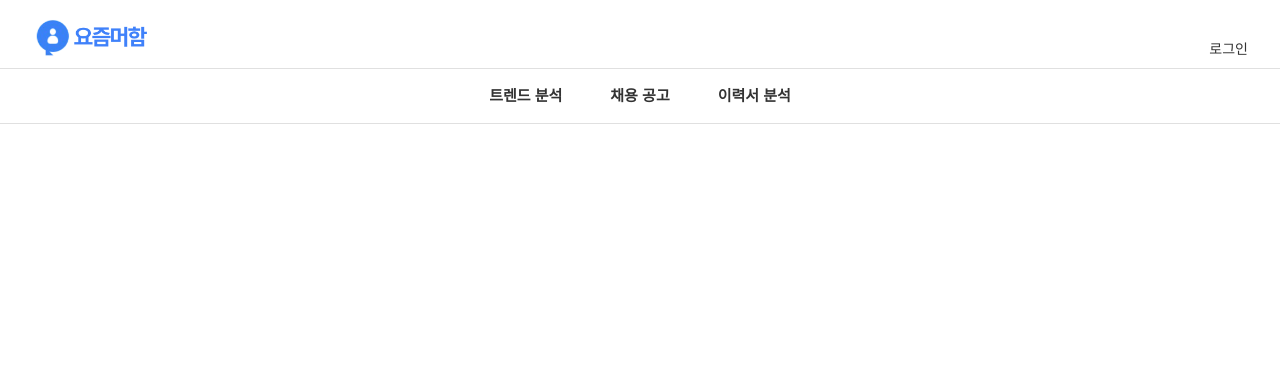
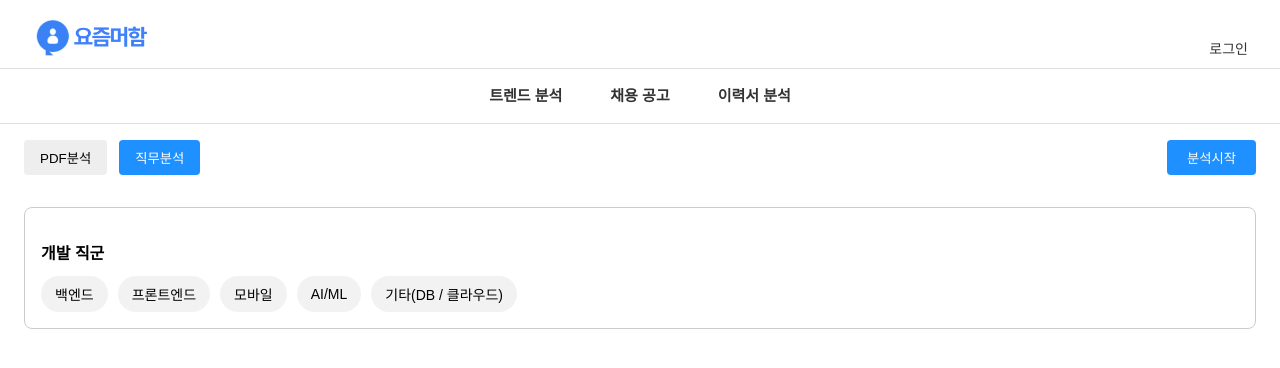
Before and after one commit to sjs4273/Job-Navigator, a React (Vite) app in the folder frontend/: page /analysis in a window 1280 px wide. Shown: the top 368 px of the page. Built offline with nearby package versions, Linux system fonts and the light colour scheme; a web font is replaced by a local one.

Commit message:
feat: 페이지 라우팅 기능 추가

```diff
--- a/frontend/src/App.jsx
+++ b/frontend/src/App.jsx
@@ -9,6 +9,8 @@ import Jobs from './pages/JobsPage';
 import TrendPage from './pages/TrendPage';
 import ResumeAnalysisPage from './pages/ResumeAnalysisPage';
 import Header from './components/Header';
+import Jobanalysispage from './pages/Jobanalysispage';
+import RoadmapResult from './pages/Roadmapresult';
 
 import './global.css';
 
@@ -31,6 +33,8 @@ function App() {
         <Route path="/jobs" element={<Jobs />} />
         <Route path="/trend" element={<TrendPage />} />
         <Route path="/resume" element={<ResumeAnalysisPage />} />
+        <Route path="/analysis" element={<Jobanalysispage />} />
+        <Route path="/roadmap-result" element={<RoadmapResult />} />
       </Routes>
     </>
   );
```
